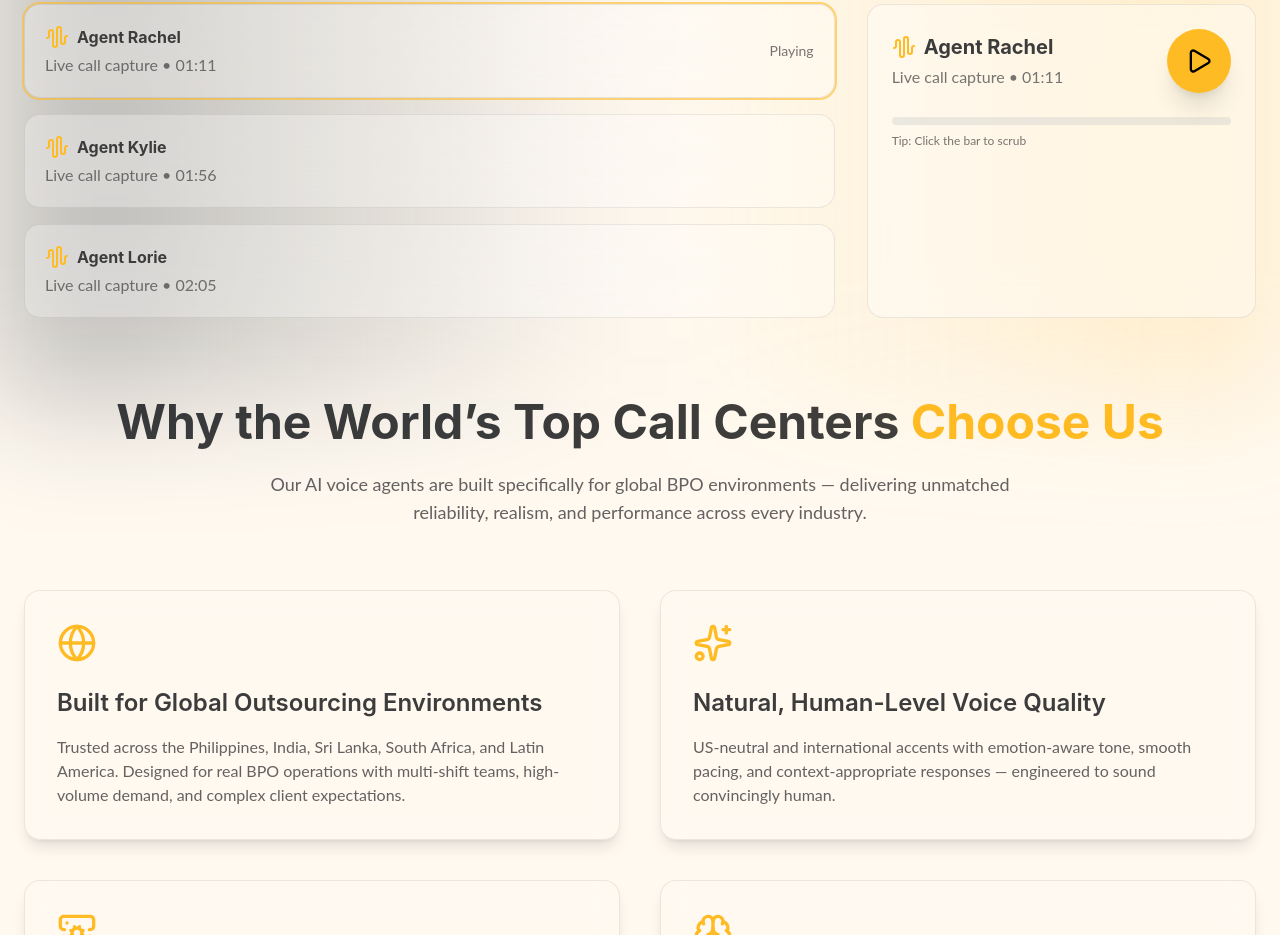
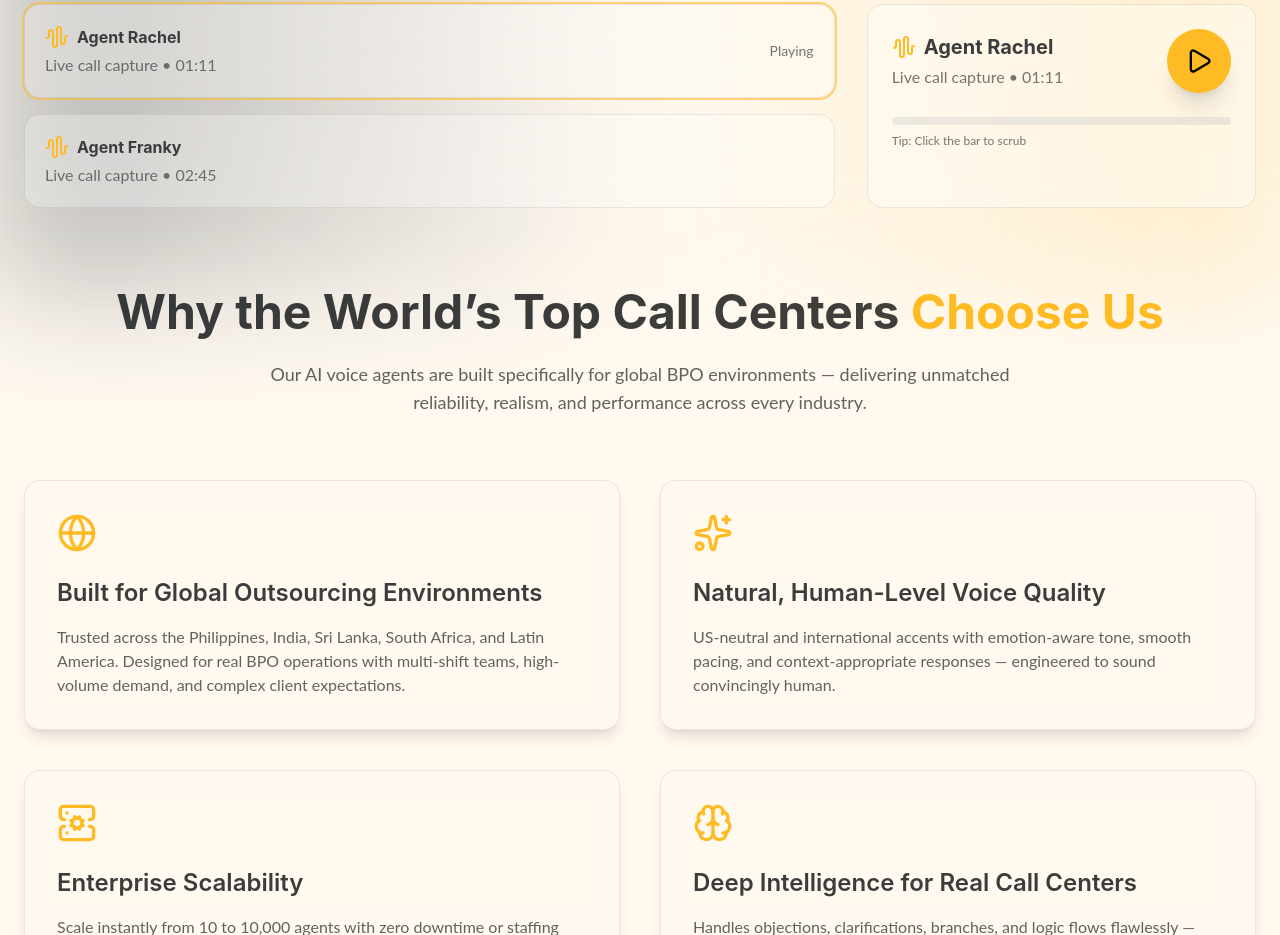
Before and after one commit to MusmRapid/ai-voice-landing, a React (Vite) app: page / in a window 1280 px wide. Shown: the part 1028-1963 px from the top of the page. Built offline with nearby package versions, Linux system fonts and the light colour scheme.

Commit message:
another change

```diff
--- a/src/components/Voice/VoiceRecording.tsx
+++ b/src/components/Voice/VoiceRecording.tsx
@@ -20,15 +20,9 @@ const recordings: Recording[] = [
   },
   {
     id: "rec2",
-    title: "Agent Kylie",
-    subtitle: "Live call capture • 01:56",
+    title: "Agent Franky",
+    subtitle: "Live call capture • 02:45",
     src: "/audio/audio-1.mp3",
-  },
-  {
-    id: "rec3",
-    title: "Agent Lorie",
-    subtitle: "Live call capture • 02:05",
-    src: "/audio/audio-2.mp3",
   },
 ];
 
```
Also changed, not shown: 1 other file (tests, documents, lock files or other folders).
